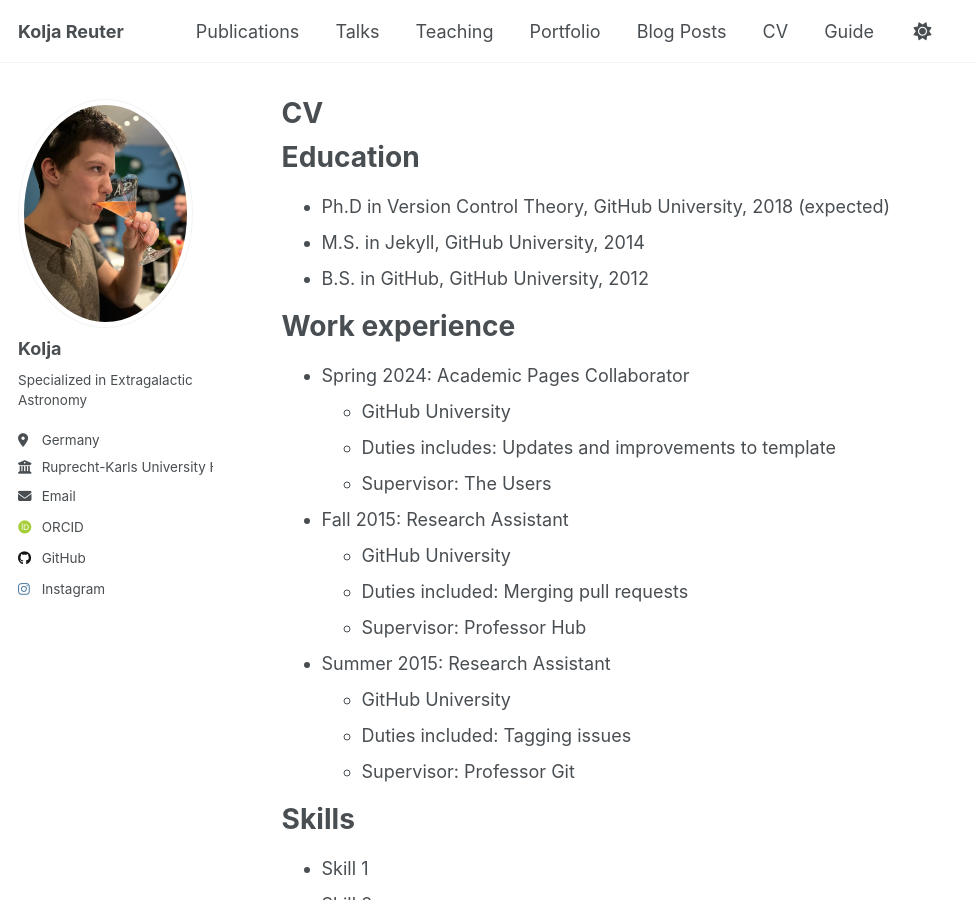
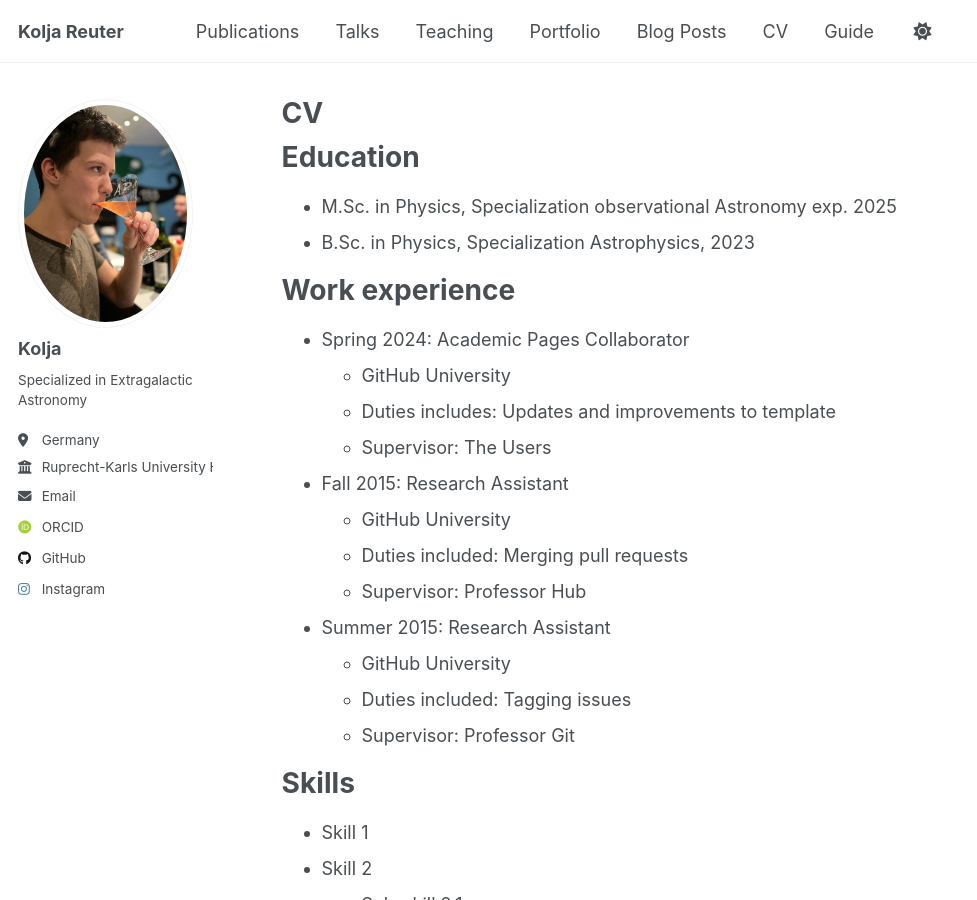
Before and after one commit to koljareuter/Website, a Jekyll site: the page built from _pages/cv.md, in a window 1280 px wide and 900 px high. Shown: the whole window, without its empty margins (0-977 px from the left). Built offline with Jekyll 4.4.1, drawn with Linux system fonts in a browser that asks for light colours; some web fonts are replaced; a script that is not in the unit is left out.

Commit message:
Update cv.md

```diff
--- a/_pages/cv.md
+++ b/_pages/cv.md
@@ -11,9 +11,8 @@
 
 Education
 ======
-* Ph.D in Version Control Theory, GitHub University, 2018 (expected)
-* M.S. in Jekyll, GitHub University, 2014
-* B.S. in GitHub, GitHub University, 2012
+* M.Sc. in Physics, Specialization observational Astronomy exp. 2025
+* B.Sc. in Physics, Specialization Astrophysics, 2023
 
 Work experience
 ======
```
